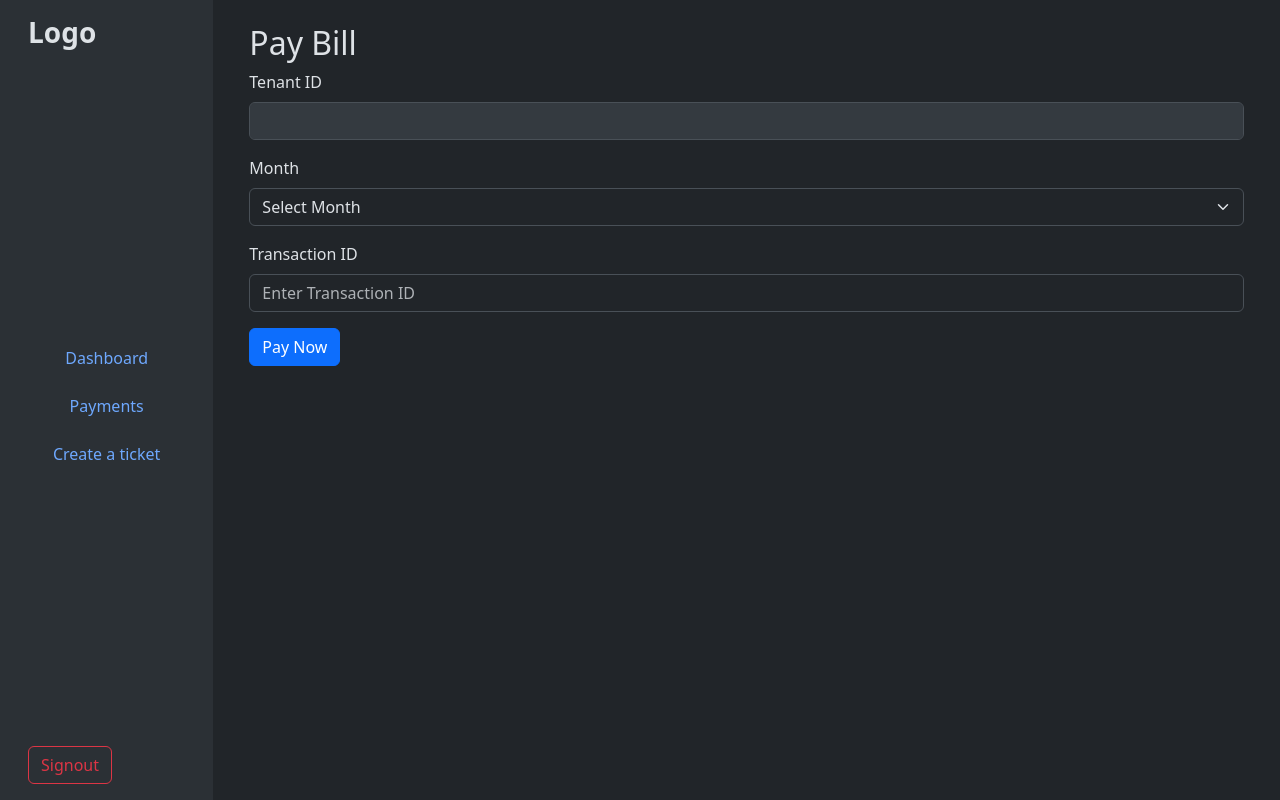
After one commit to fluidpotata/CSE391_Project, a Flask app: template templates/billpay.html in a window 1280 px wide. The commit adds this page. Run offline with Flask 3, Linux system fonts and the light colour scheme; the template is opened without the code that fills it, so the values that code supplies are empty.

```diff
--- a/app.py
+++ b/app.py
@@ -120,12 +120,26 @@ def ticketadmin():
 
 
 
+@app.route('/generatebill')
+def generatebill():
+    generateBill()
+    return redirect(url_for('admin'))
+
+
 @app.route('/allocate', methods=['GET', 'POST'])
 def allocate():
     if request.method == 'POST':
         pass
     else:
         pass
+
+
+@app.route('/paybill', methods=['GET', 'POST'])
+def paybill():
+    if request.method == 'POST':
+        pass
+    else:
+        return render_template('billpay.html')
 
 
 
--- /dev/null
+++ b/templates/billpay.html
@@ -0,0 +1,39 @@
+{% extends 'cusbase.html' %}
+
+
+{% block content %}
+<main class="col-md-9 ms-sm-auto col-lg-10 px-md-4">
+    <div class="container pt-4">
+        <div class="form-container">
+        <h2>Pay Bill</h2>
+        <form action="/paybill" method="POST">
+            <div class="mb-3">
+            <label for="username" class="form-label">Tenant ID</label>
+            <input type="text" class="form-control" id="username" name="username" value="{{data[0][2]}}" disabled>
+            </div>
+
+            <div class="mb-3">
+            <label for="month" class="form-label">Month</label>
+            <select class="form-select" id="type">
+                <option selected>Select Month</option>
+                {% for d in data %}
+                <option value="{{d[7]}}">{{month}}</option>
+                {% endfor %}
+            </select>
+            </div>
+
+            <div class="mb-3">
+                <label for="tID" class="form-label">Transaction ID</label>
+                <input type="text" class="form-control" id="tID" name="tID" placeholder="Enter Transaction ID">
+            </div>
+
+
+
+
+            <!-- Submit Button -->
+            <button type="submit" class="btn btn-primary mb-3">Pay Now</button>
+        </form>
+        </div>
+    </div>
+</main>
+{% endblock %}
```
Also changed, not shown: database/admin.py (+21 -0 lines), database/user.py (+11 -0 lines), templates/admin.html (+11 -6 lines), database/main.db.
